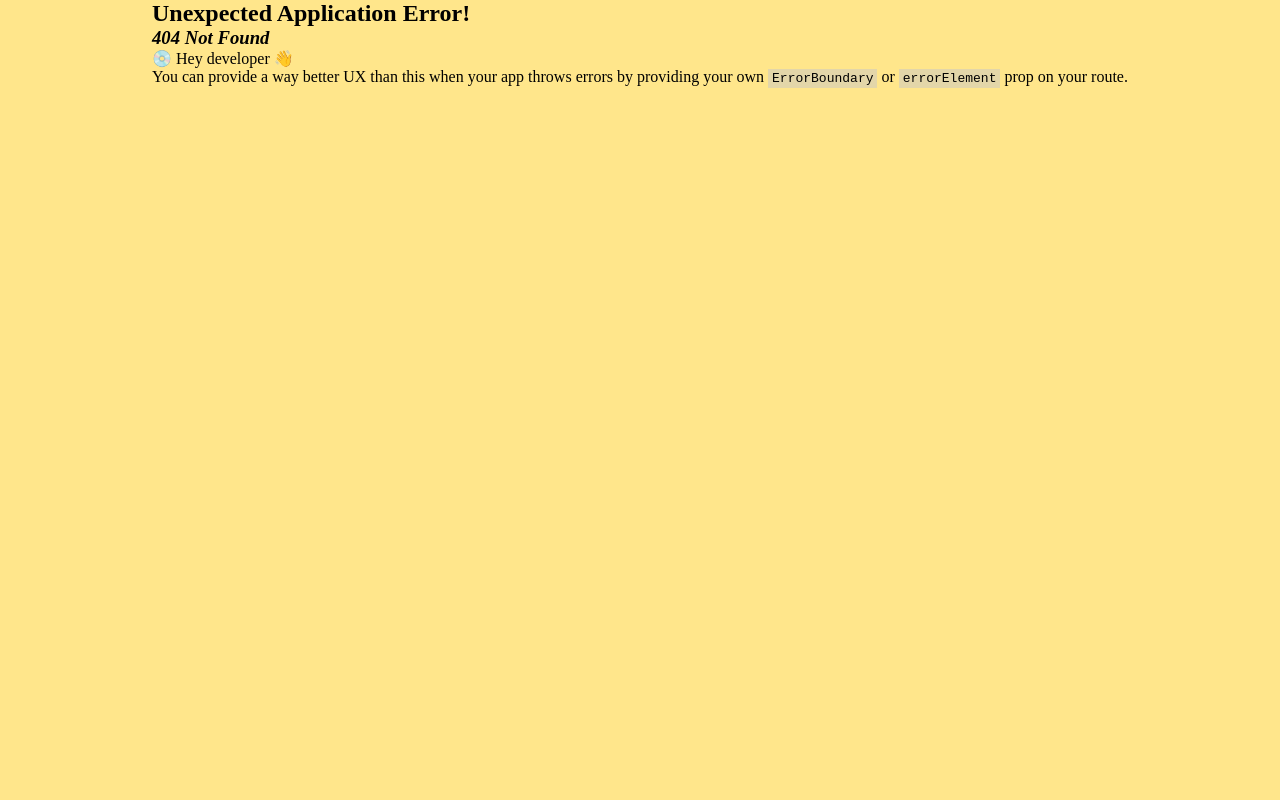
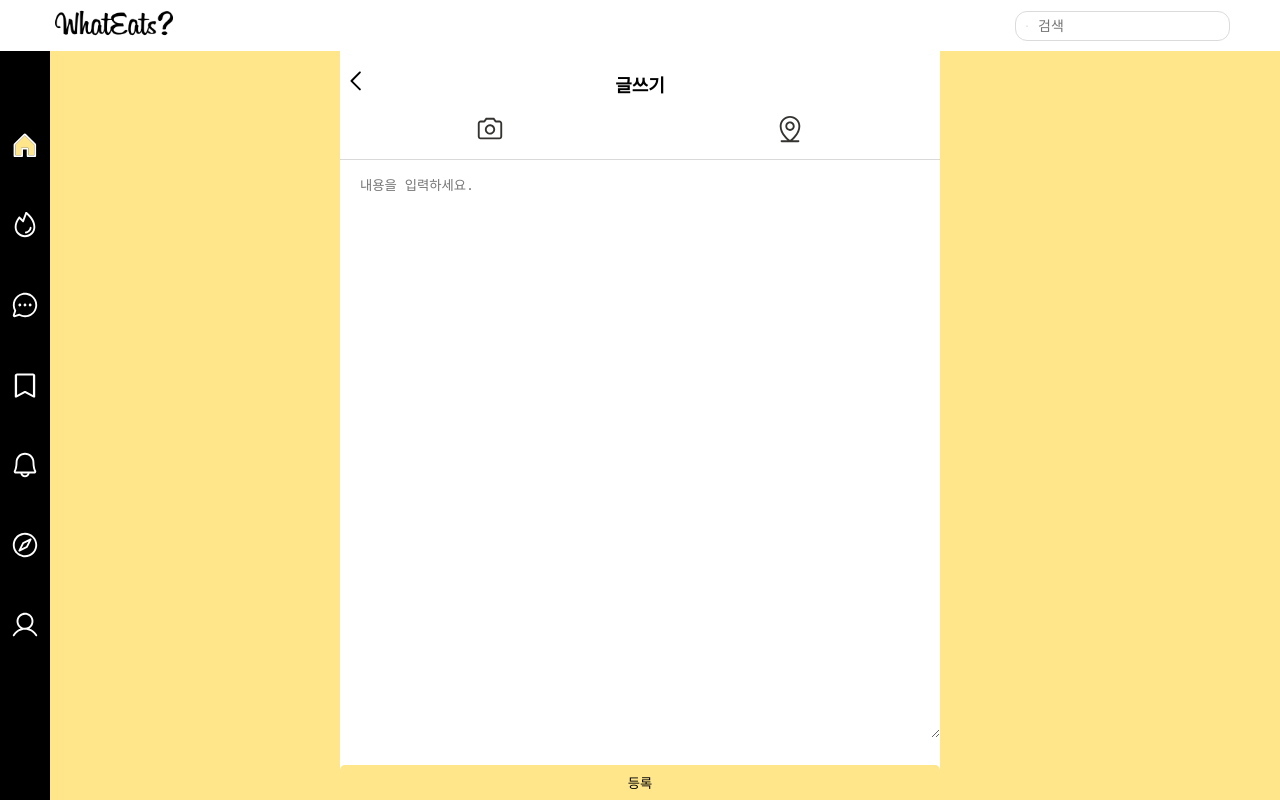
Before and after one commit to prgrms-fe-devcourse/NFE1_2_Youngstar, a React (Vite) app: page /postform in a window 1280 px wide. Before the commit this address had no page. Built offline with nearby package versions, Linux system fonts and the light colour scheme.

Commit message:
feat: 글쓰기 페이지를 구현했다

```diff
--- /dev/null
+++ b/src/pages/PostFormPage.tsx
@@ -0,0 +1,24 @@
+import PageHeader from '../components/PageHeader';
+import '../styles/css/PostFormPage.css'
+const PostFormPage = () => {
+    return(
+        <>
+            <div className='page-container'>
+                <PageHeader>글쓰기</PageHeader>
+                <div className='content-box'>
+                    <div className='button-box'>
+                        <img src='src/assets/camera.svg' />
+                        <img src='src/assets/tag.svg' />
+                    </div>
+                    <div>
+                        <textarea name='content' placeholder='내용을 입력하세요.'></textarea>
+                    </div>
+                    <button>등록</button>
+
+                </div>
+            </div>
+        </>
+    )
+}
+
+export default PostFormPage;
--- a/src/routes.tsx
+++ b/src/routes.tsx
@@ -5,6 +5,7 @@ import MainPage from './pages/MainPage';
 import MyPage from './pages/MyPage';
 import LoginPage from './pages/LoginPage';
 import NotificationPage from './pages/NotificationPage';
+import PostFormPage from './pages/PostFormPage';
 
 const routes = [
   {
@@ -16,6 +17,7 @@ const routes = [
       { path: '/notification', element: <NotificationPage /> },
       { path: '/chatting', element: <ChatPage /> },
       { path: '/detailpage', element: <DetailPage /> },
+      { path: '/postform', element: <PostFormPage /> },
     ],
   },
 ];
--- a/src/styles/css/ChatPage.css
+++ b/src/styles/css/ChatPage.css
@@ -43,12 +43,14 @@
 .input-bar {
   display: flex;
   width: 100%;
+  max-width: 600px;
   height: 50px;
   align-items: center;
   background-color: #F2F2F2;
   position: absolute;
   bottom: 0;
   padding: 0 10px;
+  box-sizing: border-box;
 }
 .input-bar input {
   margin-left: 6px;
@@ -71,7 +73,6 @@
   max-width: 600px;
   background-color: #FFFFFF;
   margin: 0 auto;
-  height: calc(100vh - 30px);
+  height: calc(100vh - 63px);
   width: 100%;
-  position: relative;
 }
--- a/src/styles/css/Layout.css
+++ b/src/styles/css/Layout.css
@@ -92,6 +92,12 @@ main {
     font-size: 35px;
     line-height: 30px;
   }
+  * .container .input-bar {
+    bottom: 63px;
+  }
+  * .container .content-box > button {
+    bottom: 63px;
+  }
 }
 @media (min-width: 335px) and (max-width: 534px) {
   * .container .header {
@@ -121,7 +127,7 @@ main {
   * .container .nav ul li {
     margin: 0 auto !important;
   }
-  * .container .nav ul li:nth-child(6), * .container .nav ul li:nth-child(7) {
+  * .container .nav ul li:nth-child(4), * .container .nav ul li:nth-child(5) {
     display: none;
   }
   * .container .post_area {
@@ -133,6 +139,12 @@ main {
   * .container .post_add {
     right: 20px;
     bottom: 90px;
+  }
+  * .container .input-bar {
+    bottom: 63px;
+  }
+  * .container .content-box > button {
+    bottom: 63px;
   }
 }
 @media (min-width: 535px) and (max-width: 719px) {
@@ -166,4 +178,10 @@ main {
     right: 20px;
     bottom: 110px;
   }
+  * .container .input-bar {
+    bottom: 63px;
+  }
+  * .container .content-box > button {
+    bottom: 63px;
+  }
 }
--- /dev/null
+++ b/src/styles/css/PostFormPage.css
@@ -0,0 +1,30 @@
+.content-box {
+  padding-top: 63px;
+}
+.content-box .button-box {
+  width: 100%;
+  display: grid;
+  grid-template-columns: 1fr 1fr;
+  padding-bottom: 15px;
+}
+.content-box .button-box img {
+  width: 30px;
+  margin: 0 auto;
+}
+.content-box textarea {
+  width: 100%;
+  height: calc(100vh - 50px - 63px - 45px - 63px);
+  border: none;
+  border-top: 1px solid #d9d9d9;
+  padding: 15px 20px;
+}
+.content-box button {
+  width: 100%;
+  max-width: 600px;
+  height: 35px;
+  position: fixed;
+  bottom: 0px;
+  border: none;
+  background-color: #FFE68B;
+  border-radius: 5px 5px 0 0;
+}
--- a/src/styles/scss/ChatPage.scss
+++ b/src/styles/scss/ChatPage.scss
@@ -50,12 +50,14 @@
 .input-bar{
     display: flex;
     width: 100%;
+    max-width: 600px;
     height: 50px;
     align-items: center;
     background-color: #F2F2F2;
     position: absolute;
     bottom: 0;
     padding: 0 10px;
+    box-sizing: border-box;
 
     input{
         margin-left: 6px;
@@ -82,7 +84,6 @@
     max-width: 600px;
     background-color: #FFFFFF;
     margin: 0 auto;
-    height: calc(100vh - 30px);
+    height: calc(100vh - 63px);
     width: 100%;
-    position: relative;
 }
--- /dev/null
+++ b/src/styles/scss/PostFormPage.scss
@@ -0,0 +1,34 @@
+.content-box{
+    padding-top: 63px;
+
+    .button-box {
+        width: 100%;
+        display: grid;
+        grid-template-columns: 1fr 1fr;
+        padding-bottom: 15px;
+
+        img{
+            width: 30px;
+            margin: 0 auto;
+        }
+    }
+
+    textarea{
+        width: 100%;
+        height: calc(100vh - 50px - 63px - 45px - 63px);
+        border: none;
+        border-top: 1px solid #d9d9d9;
+        padding: 15px 20px;
+    }
+
+    button{
+        width: 100%;
+        max-width: 600px;
+        height: 35px;
+        position: fixed;
+        bottom: 0px;
+        border: none;
+        background-color: #FFE68B;
+        border-radius: 5px 5px 0 0;
+    }
+}
```
Also changed, not shown: src/styles/scss/Layout.scss (+25 -1 lines), src/assets/camera.svg (added), src/assets/tag.svg (added).
